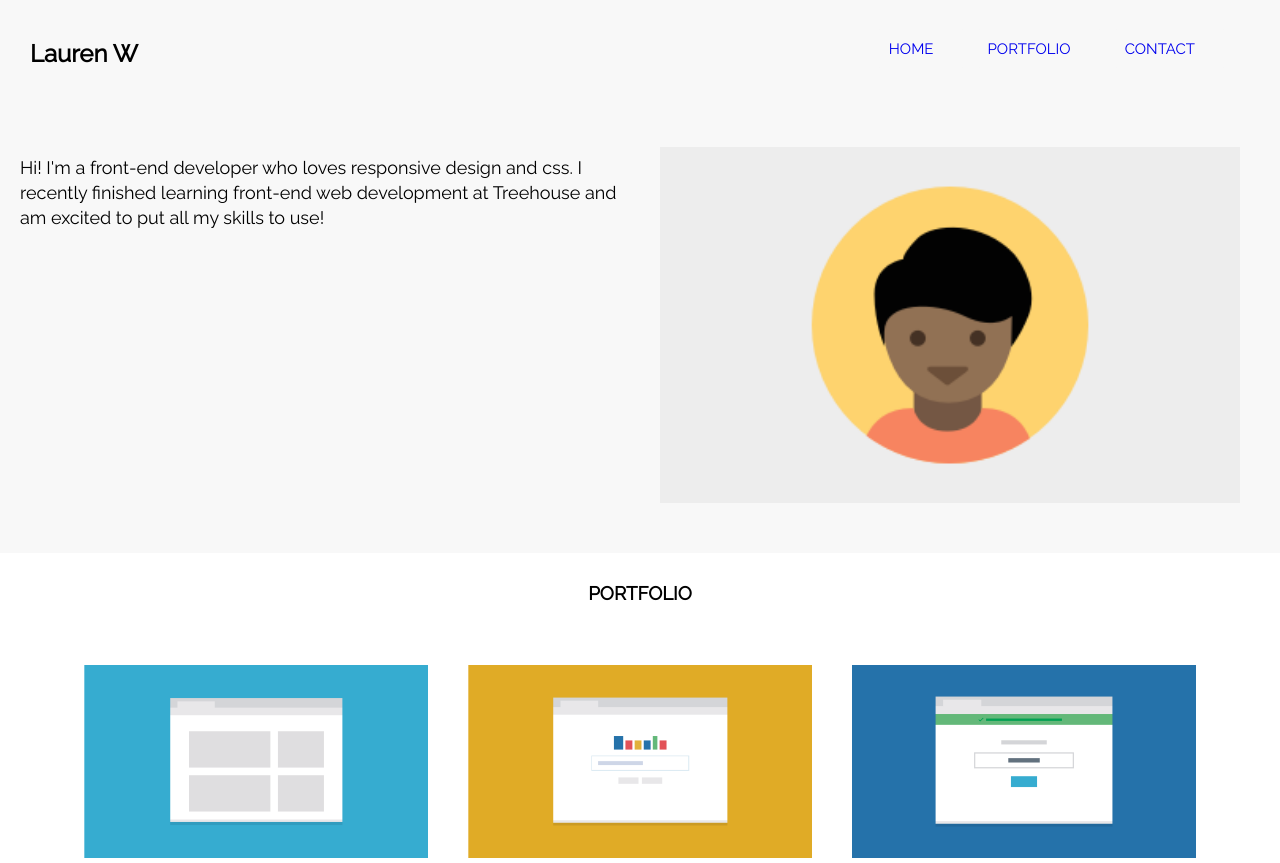
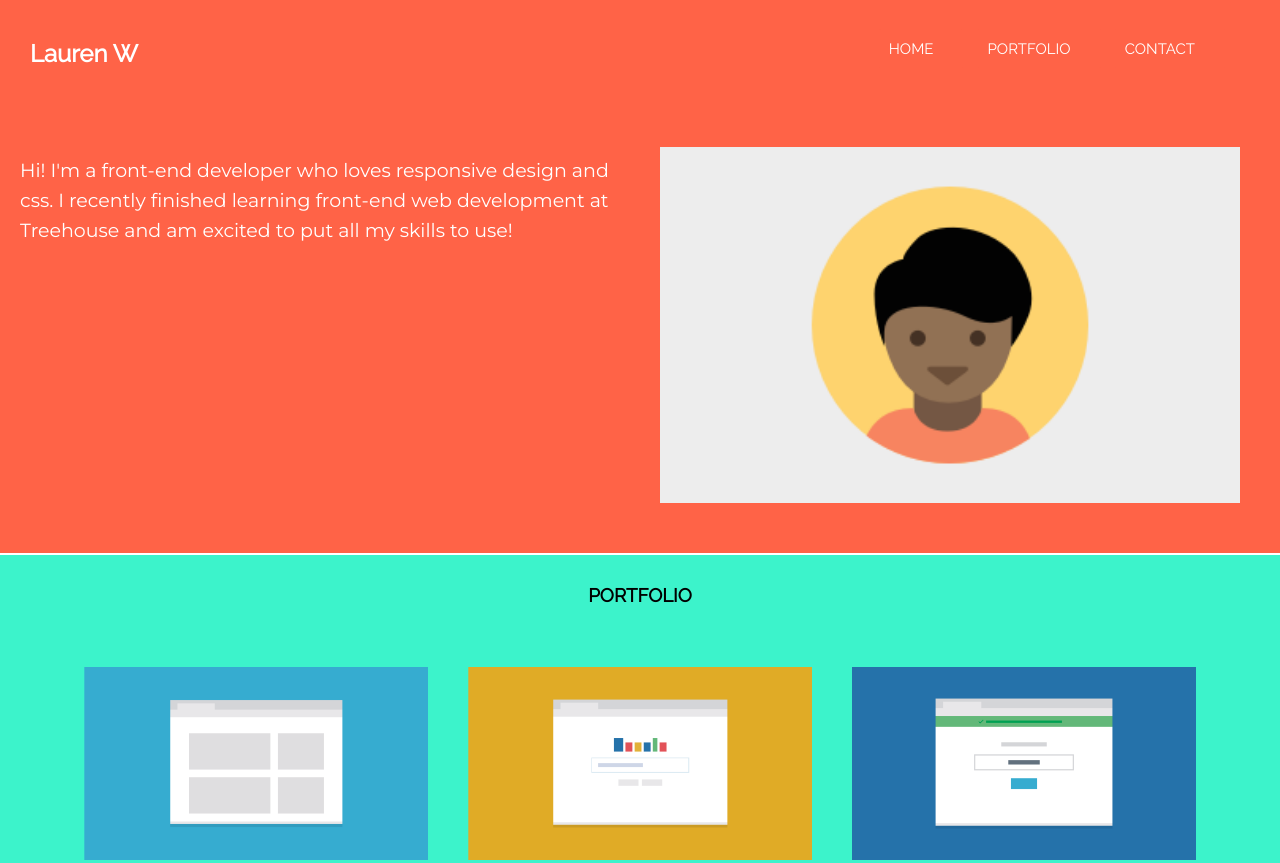
Before and after one commit to lmw0165/Project-2-Responsive-Layout, a plain HTML site: page index.html in a window 1280 px wide. Shown: the top 863 px of the page. Drawn offline with Linux system fonts and the light colour scheme.

Commit message:
project completed

```diff
--- a/css/styles.css
+++ b/css/styles.css
@@ -4,14 +4,14 @@
 
 body {
     font-family: 'Raleway' , sans-serif;
-    background-color: #f8f8f8;
+    background-color: tomato;
 }
 
 li {
     list-style: none;
     padding: 1em;
     margin: 5px;
-    background-color: white;
+    background-color: rgb(60, 243, 203);
     border-radius: 2%;
 }
 li a {
@@ -19,12 +19,15 @@ li a {
     font-size: 10px;
     padding-right: 20px;
     padding-bottom: 10px;
+    background-color: rgb(60, 243, 203);
+    color: white;
 
 }
 
 h3 {
     text-align: center;
     padding-top: 20px;
+    color: white;
 }
 h4 {
     font-size: 25px;
@@ -43,22 +46,29 @@ h4,
 
 
 .container {
-    background-color: white;
+    background-color: rgb(60, 243, 203);
 }
-
 
 .nav {
     margin: 0 10px 0 10px;
     display: inline;
 }
+.nav a:hover {
+    color: black;
+}
 .nav a {
     font-size: 15px;
 }
+.name {
+    color: white;
+}
 #portfolio {
     display: block;
-    background-color: white;
+    background-color: rgb(60, 243, 203);
     padding: 30px;
     margin-bottom: 0;
+    color: black;
+    border-top: white solid 2px;
 }
 .projects {
     padding: 20px;
@@ -72,19 +82,26 @@ h4,
 .profile-img {
     width: 70%;
 }
+.profile-content {
+    font-family: 'Montserrat' , sans-serif;
+    color: white;
+    font-size: 19px;
+    line-height: 30px;
+}
 
 .header {
     padding: 20px;
     text-align: center;
 }
 .contact {
-    background-color: #f8f8f8;
+    background-color: tomato;
     padding: 10px;
     text-align: center;
 
 }
 .contact-content {
     padding: 10px;
+    color: white;
 }
 
 .footer {
@@ -98,21 +115,27 @@ h4,
 
 .footer-nav li {
     float: left;
-    background-color: #f8f8f8;
+    background-color: tomato;
     font-size: 12px;
     display: block;
 
 }
+.footer-nav a {
+    background-color: tomato;
+}
 .name-footer {
     float: left;
     display: block;
+    background-color: tomato;
+
 
 }
 
 .name-footer,
 .footer-nav li {
     margin: auto;
-
+    color: white;
+    background-color: tomato;
 }
 
 /* Media Queries */
@@ -120,8 +143,11 @@ h4,
 @media (min-width: 768px) {
     .nav li {
         display: inline;
-        background-color: #f8f8f8;
+        background-color: tomato;
         padding: 10px;
+    }
+    .nav a {
+        background-color: tomato;
     }
     .profile {
         margin: auto;;
--- a/index.html
+++ b/index.html
@@ -7,6 +7,7 @@
         <link rel="stylesheet" href="css/normalize.css">
         <link rel="stylesheet" href="css/styles.css">
         <link href="https://fonts.googleapis.com/css2?family=Raleway&display=swap" rel="stylesheet">
+        <link href="https://fonts.googleapis.com/css2?family=Montserrat&display=swap" rel="stylesheet">
     </head>
     <body>
         <header class="header">
```
